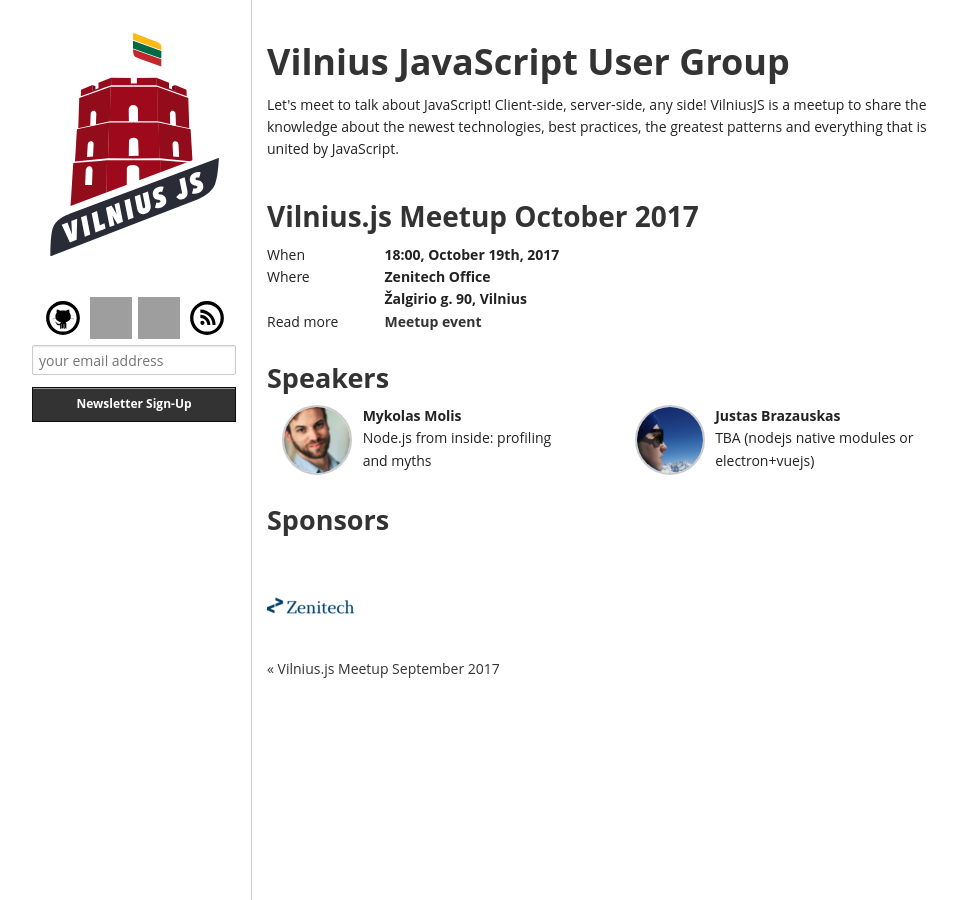
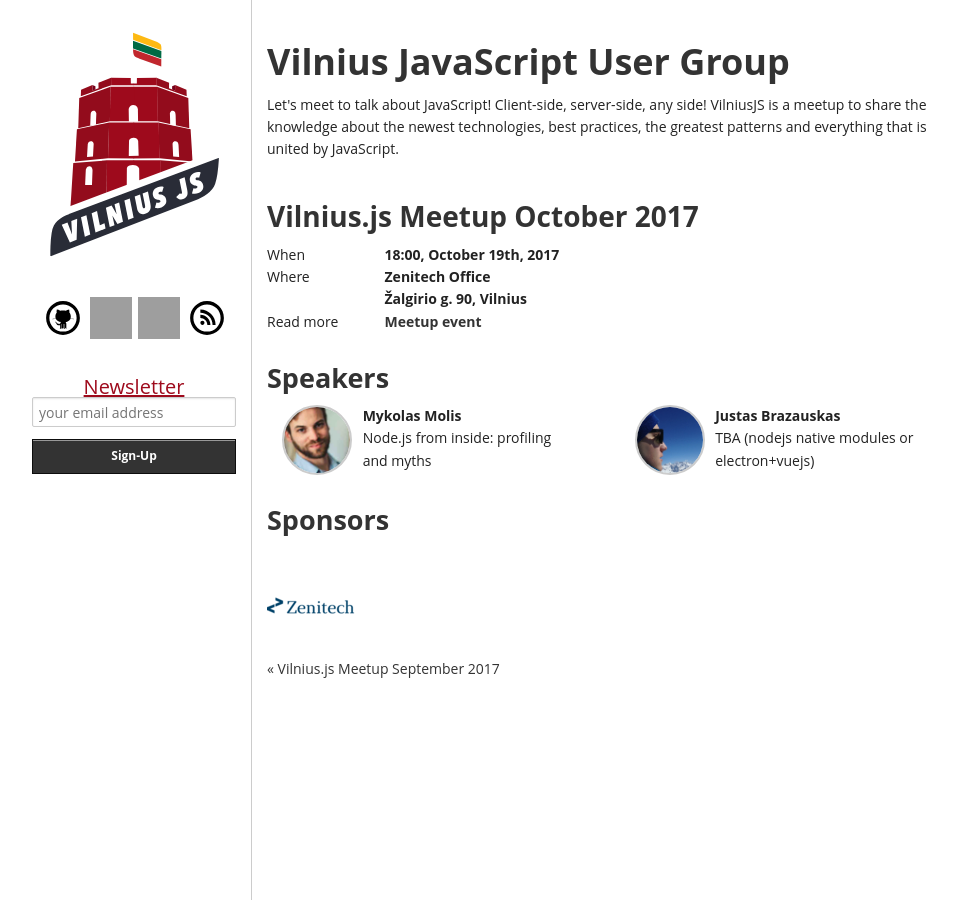
Before and after one commit to VilniusJS/vilniusjs.lt, a Jekyll site: the page built from index.html, in a window 1280 px wide. Shown: the whole page, without its empty margins (153-1110 px from the left). Built offline with Jekyll 4.4.1, drawn with Linux system fonts in a browser that asks for light colours; comment, search, counter and statistics services are not loaded; grey boxes are pictures that could not be loaded.

Commit message:
add link to newsletter home

```diff
--- a/_layouts/default.html
+++ b/_layouts/default.html
@@ -35,6 +35,7 @@
           <a class="email" href="mailto:usergroup@vilniusjs.lt"></a>
           <a class="rss" href="//feeds.feedburner.com/VilniusJS"></a>
         </div>
+        <div style="text-align: center; margin-top: 80px"><a href="http://vilniusjs.lt/#newsletter" style="font-size: 20px; text-decoration: underline; color: #9e0a1c">Newsletter</a></div>
 <!-- Begin MailChimp Signup Form -->
 <link href="//cdn-images.mailchimp.com/embedcode/slim-10_7.css" rel="stylesheet" type="text/css">
 <style type="text/css">
@@ -49,7 +50,7 @@
 	<input type="email" value="" name="EMAIL" class="email" id="mce-EMAIL" placeholder="your email address" require style="background: white; width: 100%"d>
     <!-- real people should not fill this in and expect good things - do not remove this or risk form bot signups-->
     <div style="position: absolute; left: -5000px;" aria-hidden="true"><input type="text" name="b_e28fb96898cdc44a1454748d7_7bdc1913da" tabindex="-1" value=""></div>
-    <div class="clear"><input type="submit" value="Newsletter Sign-Up" name="subscribe" id="mc-embedded-subscribe" class="button" style="width: 100%"></div>
+    <div class="clear"><input type="submit" value="Sign-Up" name="subscribe" id="mc-embedded-subscribe" class="button" style="width: 100%"></div>
     </div>
 </form>
 </div>
```
